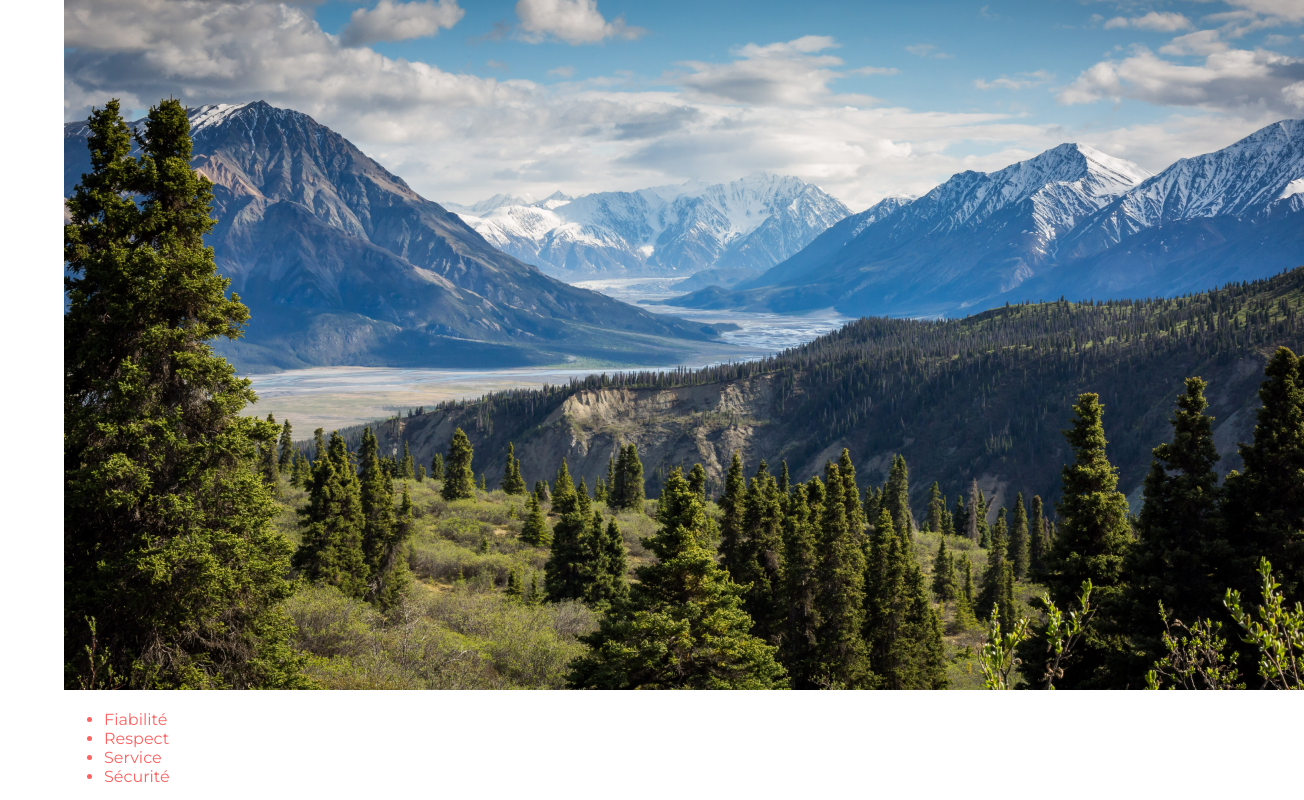
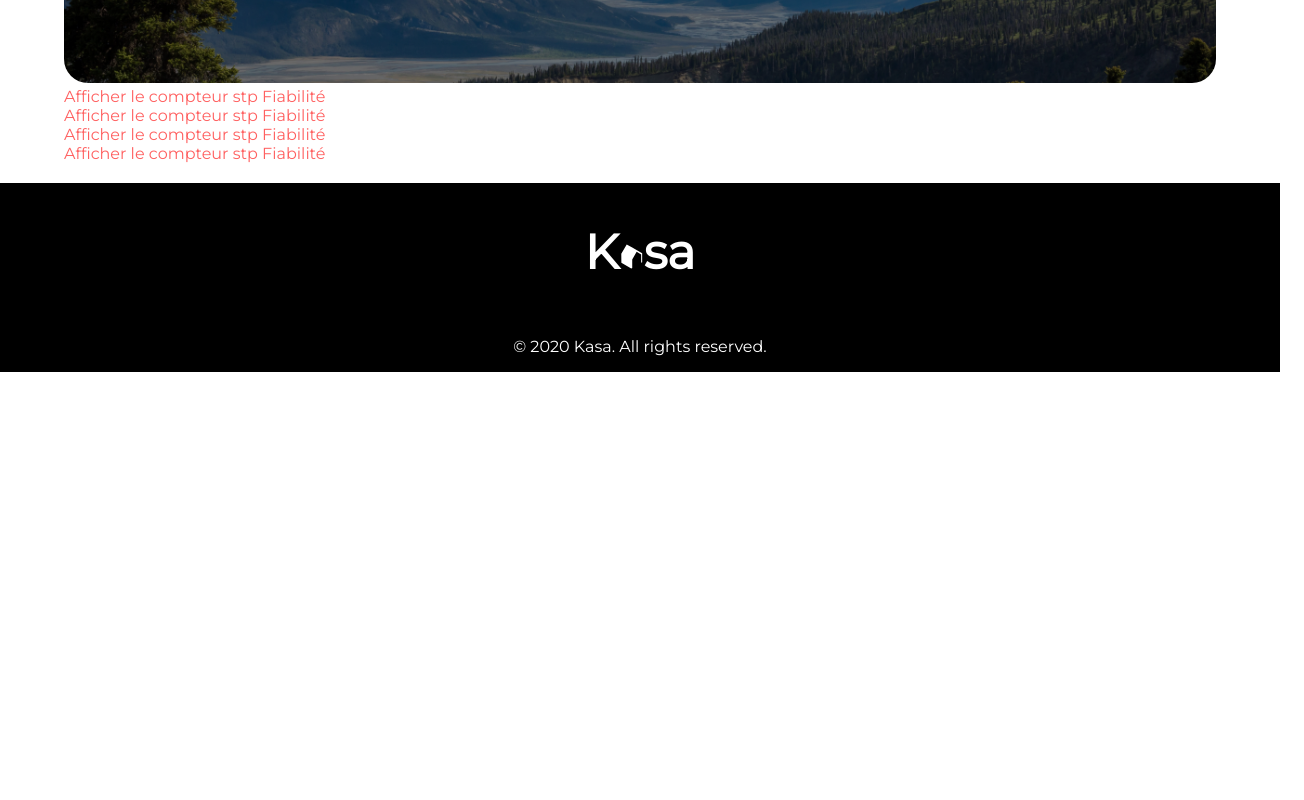
Before and after one commit to GuillaumeGiordano/Giordano_guillaume_6_repo_github_072023, a React (Create React App) app: page /APropos in a window 1280 px wide. Shown: the part 240-1040 px from the top of the page, 1304 px wide, since content can reach past the window. After the commit the page ends 800 px from the top, so only its background shows below. Built offline with nearby package versions, Linux system fonts and the light colour scheme.

Commit message:
E5_propos ==> EC
J'ai trouvé comment enlever et supprimer un element avec un click sur la page APropos.
J'ai réussi a transferer les informations pour la page logement suivant son index.

Peut etre trouver comment faire la meme chose avec des class pour mettre une animation git commit -m

```diff
--- a/src/App.jsx
+++ b/src/App.jsx
@@ -17,7 +17,7 @@ const router = createBrowserRouter(
   createRoutesFromElements(
     <Route path="/" element={<RootLayout />}>
       <Route index element={<Home />} />
-      <Route path="/FicheLogement/:idlogement" element={<FicheLogement />} />
+      <Route path="/FicheLogement/:indexlogement" element={<FicheLogement />} />
       <Route path="/APropos" element={<APropos />} />
       <Route path="*" element={<Error />} />
     </Route>
--- a/src/components/Card/index.jsx
+++ b/src/components/Card/index.jsx
@@ -1,12 +1,19 @@
 // SYSTEME
 import PropTypes from 'prop-types'
 
-function Card({ title, cover, description }) {
+function Card({ id, title, cover, description }) {
   return (
-    <article className="card">
-      <img src={cover} className="card__img" alt={description} height={340} width={340} />
-      <div className="card__title">
-        <span>{title}</span>
+    <article className="card" id={'card-' + id}>
+      <img
+        src={cover}
+        className="card__img"
+        id={'img-' + id}
+        alt={description}
+        height={340}
+        width={340}
+      />
+      <div className="card__title" id={'filtre-' + id}>
+        <span id={'title-' + id}>{title}</span>
       </div>
     </article>
   )
@@ -17,10 +24,10 @@ export default Card
 
 // Permet de typer les variables !!!
 Card.propTypes = {
-  label: PropTypes.string,
-  title: PropTypes.string.isRequired, //permet d'exiger une valeur !!!
-  picture: PropTypes.string,
-  alt: PropTypes.string,
+  id: PropTypes.string.isRequired, //permet d'exiger une valeur !!!
+  title: PropTypes.string.isRequired,
+  cover: PropTypes.string,
+  description: PropTypes.string,
 }
 // Permet de definir une valeur par defaut sans faire buger le typage !
 Card.defaultProps = {
--- /dev/null
+++ b/src/components/Logement/index.jsx
@@ -0,0 +1,12 @@
+import React from 'react'
+
+export default function Logement({ data }) {
+  console.log(data.title)
+  return (
+    <section>
+      {JSON.stringify(data)}
+      <h1>Fiche Logement index N° </h1>
+      <h2>titre : {data.title} </h2>
+    </section>
+  )
+}
--- a/src/pages/APropos/index.jsx
+++ b/src/pages/APropos/index.jsx
@@ -1,16 +1,35 @@
 import falaise from '../../assets/img/montagnes.jpg'
+import useToggle from '../../utils/hooks/useToggle'
 
 export default function APropos() {
+  const [value1, changeMe1] = useToggle()
+  const [value2, changeMe2] = useToggle()
+  const [value3, changeMe3] = useToggle()
+  const [value4, changeMe4] = useToggle()
+
   return (
     <>
       <section className="main_header">
-        <img src={falaise} className="img" alt="falaise avec ocean" />
-        <ul>
-          <li>Fiabilité</li>
-          <li>Respect</li>
-          <li>Service</li>
-          <li>Sécurité</li>
-        </ul>
+        <img src={falaise} className="header__img" alt="falaise avec ocean" />
+        <div onClick={changeMe1}>
+          <span>Afficher le compteur stp Fiabilité</span>
+          {value1 && <div>kjfvn vfjhsfv fsv vsfvs vsih vsvoij </div>}
+        </div>
+
+        <div onClick={changeMe2}>
+          <span>Afficher le compteur stp Fiabilité</span>
+          {value2 && <div>kjfvn vfjhsfv fsv vsfvs vsih vsvoij </div>}
+        </div>
+
+        <div onClick={changeMe3}>
+          <span>Afficher le compteur stp Fiabilité</span>
+          {value3 && <div>kjfvn vfjhsfv fsv vsfvs vsih vsvoij </div>}
+        </div>
+
+        <div onClick={changeMe4}>
+          <span>Afficher le compteur stp Fiabilité</span>
+          {value4 && <div>kjfvn vfjhsfv fsv vsfvs vsih vsvoij </div>}
+        </div>
       </section>
     </>
   )
--- a/src/pages/FicheLogement/index.jsx
+++ b/src/pages/FicheLogement/index.jsx
@@ -1,29 +1,21 @@
 // SYSTEM
 import { useParams } from 'react-router-dom'
-import { useFetch } from '../../utils/hooks'
+import { useFetch } from '../../utils/hooks/useFetch'
 import Loader from '../../components/Loader'
+import Logement from '../../components/Logement'
 
 export default function FicheLogement() {
-  const { idlogement } = useParams()
+  const { indexlogement } = useParams()
   const { data, isLoading, error } = useFetch(`/data.json`)
 
   if (error) {
     return <span>Il y a un problème</span>
   }
 
-  console.log(data[0].id)
-
   return (
     <>
       {/* Opération ternaire */}
-      {isLoading ? (
-        <Loader />
-      ) : (
-        <section>
-          <h1>Fiche Logement N° {idlogement}</h1>
-          <h2>titre : </h2>
-        </section>
-      )}
+      {isLoading ? <Loader /> : <Logement data={data[indexlogement]} />}
     </>
   )
 }
--- a/src/pages/Home/index.jsx
+++ b/src/pages/Home/index.jsx
@@ -1,6 +1,6 @@
 // SYSTEM
 import { Link } from 'react-router-dom'
-import { useFetch } from '../../utils/hooks'
+import { useFetch } from '../../utils/hooks/useFetch'
 // COMPONENTS
 import MainHead from '../../components/MainHead'
 import Card from '../../components/Card'
@@ -22,12 +22,12 @@ export default function Home() {
       ) : (
         <section className="main__ctn">
           {data.map(
-            (
-              logement // MAP ==> methode comme foreach voir doc !
-            ) => (
-              <Link to={'/FicheLogement/' + logement.id}>
+            // MAP ==> methode comme foreach voir doc !
+            (logement, index) => (
+              <Link key={logement.id} to={'/FicheLogement/' + index}>
                 <Card
-                  key={logement.id}
+                  // index={index}
+                  id={logement.id}
                   cover={logement.cover}
                   title={logement.title}
                   description={logement.description}
--- /dev/null
+++ b/src/utils/hooks/useToggle.jsx
@@ -0,0 +1,9 @@
+import { useState } from 'react'
+
+export default function useToggle(initValue = false) {
+  const [value, setValue] = useState(initValue)
+  const changeMe = function () {
+    setValue((value) => (value = !value))
+  }
+  return [value, changeMe]
+}
```
Also changed, not shown: src/utils/hooks/useFetch.jsx (renamed from src/utils/hooks/index.jsx).
